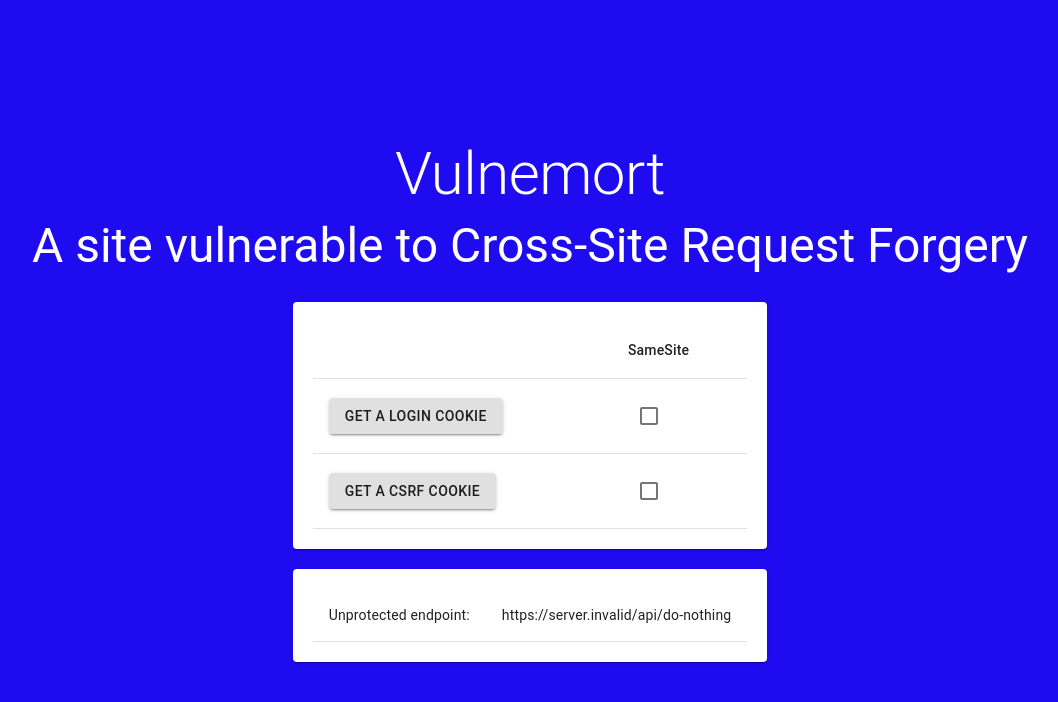
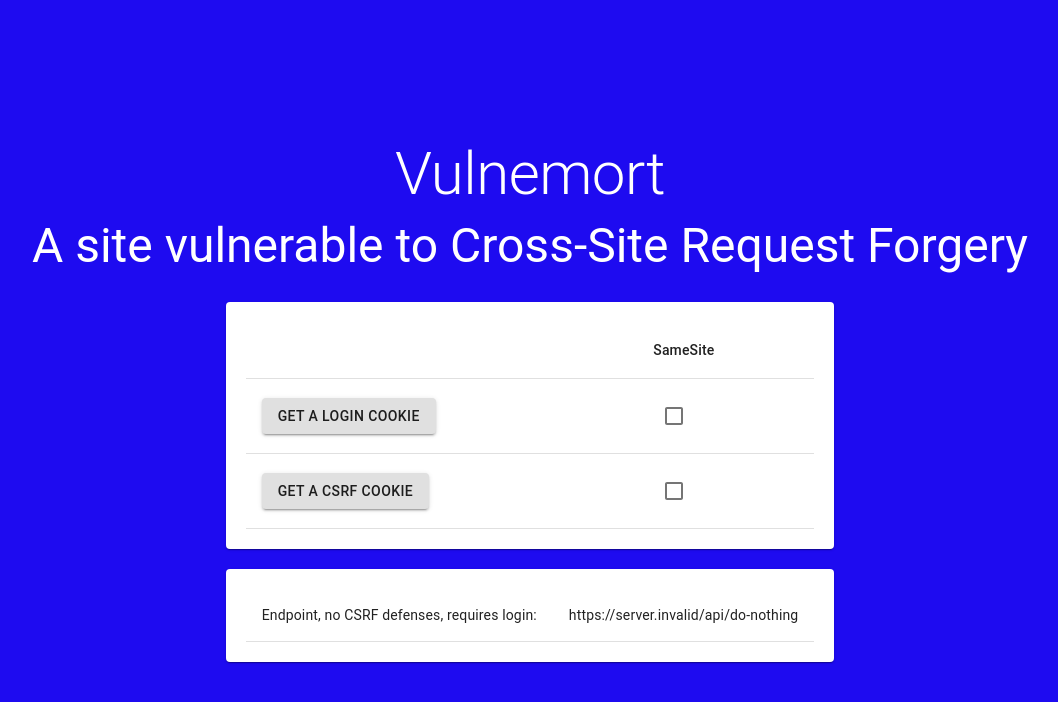
Before and after one commit to douglasnaphas/csrf-vulnerable, a React (Create React App) app: page / in a window 1280 px wide. Shown: the top 702 px of the page, without its empty margins (110-1168 px from the left). Built offline with nearby package versions, Linux system fonts and the light colour scheme; no server answers.

Commit message:
Check for login cookie

```diff
--- a/app.js
+++ b/app.js
@@ -5,10 +5,9 @@ const getCSRFCookie = require("./middleware/getCSRFCookie");
 const postCookiesNoCSRFToken = require("./middleware/postCookiesNoCSRFToken");
 const doNothing = require("./middleware/doNothing");
 const logCookies = require("./middleware/logCookies");
+const checkLoginCookie = require("./middleware/checkLoginCookie");
 
 var app = express();
-
-app.use(cookieParser());
 
 app.get(["/", "/api"], function(req, res) {
   res.send({
@@ -22,7 +21,9 @@ app.post(["/", "/api"], function(req, res) {
   });
 });
 
+app.use(cookieParser());
 app.use(logCookies);
+app.use(checkLoginCookie);
 
 app.get(/\/(api\/)?do-nothing/, doNothing);
 app.post(/\/(api\/)?do-nothing/, doNothing);
--- a/src/App.js
+++ b/src/App.js
@@ -97,7 +97,9 @@ function App() {
           <Table>
             <TableBody>
               <TableRow>
-                <TableCell>Unprotected endpoint:</TableCell>
+                <TableCell>
+                  Endpoint, no CSRF defenses, requires login:
+                </TableCell>
                 <TableCell>
                   {new URL("/api/do-nothing", Configs.apiUrl())["href"]}
                 </TableCell>
```
Also changed, not shown: middleware/checkLoginCookie.js (added, +14 -0 lines).
